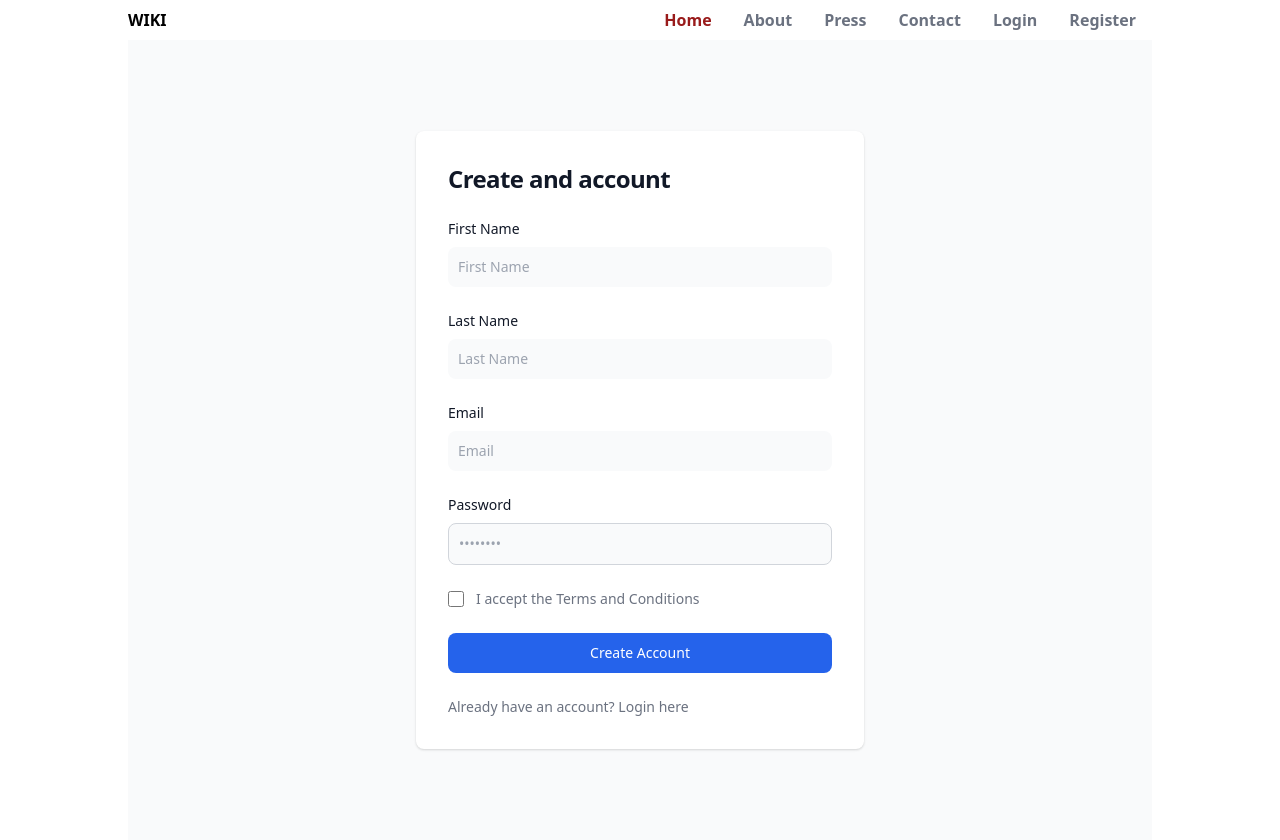
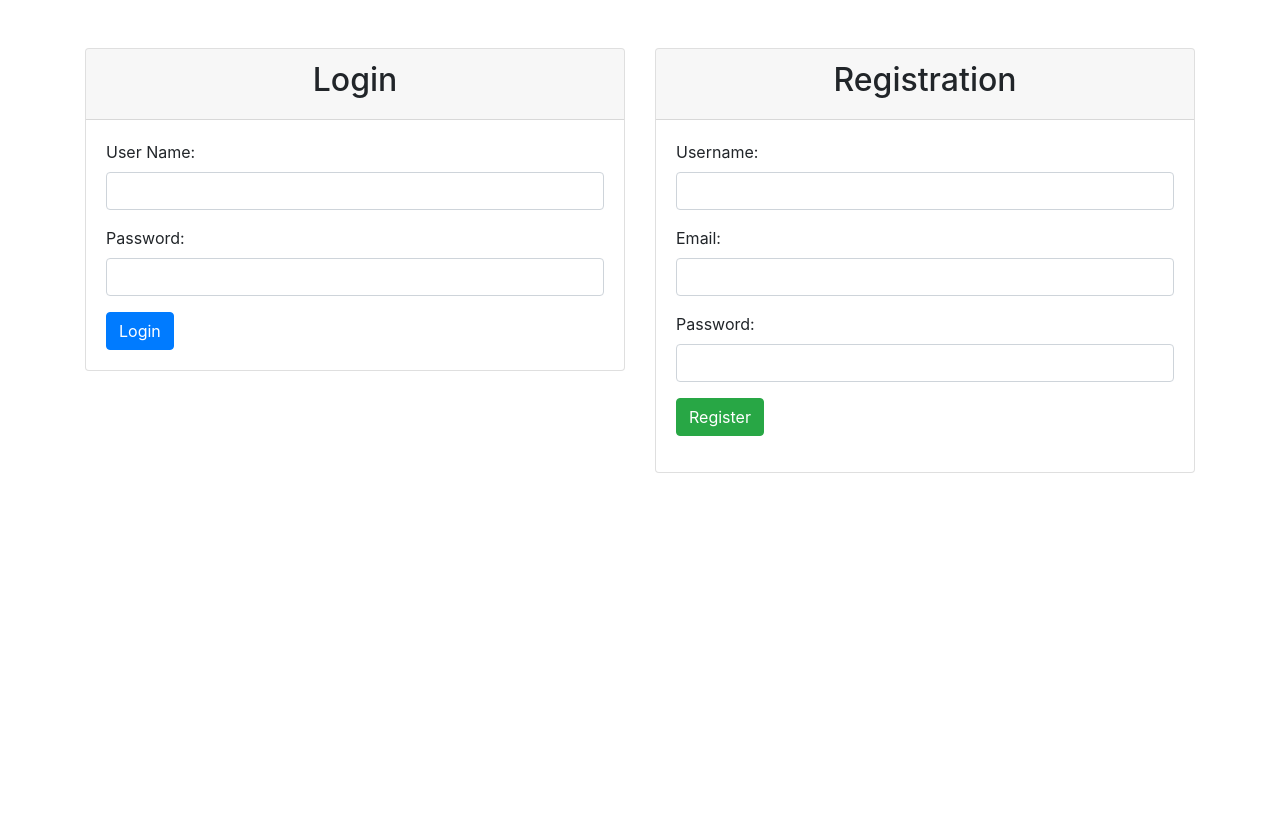
Before and after one commit to Youcode-Classe-E-2023-2024/Yassine-Bouaquil_Wiki, a PHP site: page /register_view.php in a window 1280 px wide. After the commit the page ends 473 px from the top, so only its background shows below. Run offline with PHP 8.4, Linux system fonts and the light colour scheme; some libraries are stand-ins or nearby versions.

Commit message:
Update register_view.php

```diff
--- a/views/register_view.php
+++ b/views/register_view.php
@@ -1,104 +1,115 @@
-<!DOCTYPE html>
-<html lang="en">
+<?php
+include_once '../includes/header.php';
+?>
 
-<head>
-    <meta charset="UTF-8">
-    <meta name="viewport" content="width=device-width, initial-scale=1.0">
-    <link href="https://cdn.jsdelivr.net/npm/tailwindcss@2.2.19/dist/tailwind.min.css" rel="stylesheet">
-    <title>Document</title>
-</head>
+<body>
 
-<body class="max-w-screen-lg mx-auto">
-    <header class="flex items-center justify-between py-2">
-        <a href="index.php" class="px-2 lg:px-0 font-bold capitalize">
-            WIKI
-        </a>
-        <ul class="hidden md:inline-flex items-center">
-            <li class="px-2 md:px-4">
-                <a href="/index.php" class="text-red-800 font-semibold hover:text-blue-600"> Home </a>
-            </li>
-            <li class="px-2 md:px-4">
-                <a href="#" class="text-gray-500 font-semibold hover:text-blue-600"> About </a>
-            </li>
-            <li class="px-2 md:px-4">
-                <a href="#" class="text-gray-500 font-semibold hover:text-blue-600"> Press </a>
-            </li>
-            <li class="px-2 md:px-4">
-                <a href="#" class="text-gray-500 font-semibold hover:text-blue-600"> Contact </a>
-            </li>
 
-            <?php if (isset($_SESSION["login"])) {
 
-                if (empty($_SESSION["admin"])) {
-            ?>
-                    <li class="px-2 md:px-4 hidden md:block">
-                        <a id="manage-wikis-btn" class="cursor-pointer text-gray-500 font-semibold hover:text-blue-600"> Manage My Wikis </a>
-                    </li>
-                <?php } else { ?>
-                    <li class="px-2 md:px-4 hidden md:block">
-                        <a id="manage-wikis-btn" class="cursor-pointer text-gray-500 font-semibold hover:text-blue-600"> Manage Wikis </a>
-                    </li>
-                <?php } ?>
-                <li class="px-2 md:px-4 hidden md:block">
-                    <form action="index.php?page=home" method="post">
-                        <button name="logout" class="text-gray-500 font-semibold hover:text-green-600"> Logout</button>
-                    </form>
-                </li>
-            <?php } else { ?>
-                <li class="px-2 md:px-4 hidden md:block">
-                    <a href="login_view.php" class="text-gray-500 font-semibold hover:text-blue-600"> Login </a>
-                </li>
-                <li class="px-2 md:px-4 hidden md:block">
-                    <a href="register_view.php" class="text-gray-500 font-semibold hover:text-blue-600">
-                        Register </a>
-                </li>
+    <div class="container mt-5">
+        <div class="row justify-content-center">
 
-            <?php } ?>
-        </ul>
+            <div class="col-md-6">
+                <!-- Login Form -->
+                <div class="card">
+                    <div class="card-header">
+                        <h2 class="text-center">Login</h2>
+                    </div>
+                    <div class="card-body">
 
-    </header>
-    <section class="bg-gray-50 dark:bg-gray-900">
-        <div class="flex flex-col items-center justify-center px-6 py-8 mx-auto md:h-screen lg:py-0">
-            <div class="w-full bg-white rounded-lg shadow dark:border md:mt-0 sm:max-w-md xl:p-0 dark:bg-gray-800 dark:border-gray-700">
-                <div class="p-6 space-y-4 md:space-y-6 sm:p-8">
-                    <h1 class="text-xl font-bold leading-tight tracking-tight text-gray-900 md:text-2xl dark:text-white">
-                        Create and account
-                    </h1>
-                    <form class="space-y-4 md:space-y-6" action="#">
-                        <div>
-                            <label class="block mb-2 text-sm font-medium text-gray-900 dark:text-white">First Name</label>
-                            <input name="first_name" id="first_name" class="bg-gray-50 border-gray-300 text-gray-900 sm:text-sm rounded-lg focus:ring-primary-600 focus:border-primary-600 block w-full p-2.5 dark:bg-gray-700 dark:placeholder-gray-400 dark:text-withe dark:focus:ring-blue-500 dark:focus:border-blue-500" placeholder="First Name">
-                        </div>
-                        <div>
-                            <label  class="block mb-2 text-sm font-medium text-gray-900 dark:text-white">Last Name</label>
-                            <input name="last_name" id="last_name" class="bg-gray-50 border-gray-300 text-gray-900 sm:text-sm rounded-lg focus:ring-primary-600 focus:border-primary-600 block w-full p-2.5 dark:bg-gray-700 dark:placeholder-gray-400 dark:text-withe dark:focus:ring-blue-500 dark:focus:border-blue-500" placeholder="Last Name">
-                        </div>
-                        <div>
-                            <label class="block mb-2 text-sm font-medium text-gray-900 dark:text-white">Email</label>
-                            <input name="email" id="email" class="bg-gray-50 border-gray-300 text-gray-900 sm:text-sm rounded-lg focus:ring-primary-600 focus:border-primary-600 block w-full p-2.5 dark:bg-gray-700 dark:placeholder-gray-400 dark:text-withe dark:focus:ring-blue-500 dark:focus:border-blue-500" placeholder="Email" required="">
-                        </div>
-                        <div>
-                            <label  class="block mb-2 text-sm font-medium text-gray-900 dark:text-white">Password</label>
-                            <input type="password" name="password" id="password" placeholder="••••••••" class="bg-gray-50 border border-gray-300 text-gray-900 sm:text-sm rounded-lg focus:ring-primary-600 focus:border-primary-600 block w-full p-2.5 dark:bg-gray-700 dark:border-gray-600 dark:placeholder-gray-400 dark:text-white dark:focus:ring-blue-500 dark:focus:border-blue-500" required="">
-                        </div>
-                        <div class="flex items-start">
-                            <div class="flex items-center h-5">
-                                <input id="terms" aria-describedby="terms" type="checkbox" class="w-4 h-4 border border-gray-300 rounded bg-gray-50 focus:ring-3 focus:ring-primary-300 dark:bg-gray-700 dark:border-gray-600 dark:focus:ring-primary-600 dark:ring-offset-gray-800" required="">
+
+                        <form action="../includes/login_inc.php" method="POST">
+                            <div class="form-group">
+                                <label for="loginEmail">User Name:</label>
+                                <input type="text" class="form-control" id="loginusername" name="username">
                             </div>
-                            <div class="ml-3 text-sm">
-                                <label for="terms" class="font-light text-gray-500 dark:text-gray-300">I accept the <a class="font-medium text-primary-600 hover:underline dark:text-primary-500" href="#">Terms and Conditions</a></label>
+                            <div class="form-group">
+                                <label for="loginPassword">Password:</label>
+                                <input type="password" class="form-control" id="loginPassword" name="pwd">
                             </div>
-                        </div>
-                        <button type="submit" class="w-full bg-blue-600 text-white hover:bg-withe-700 text-blue focus:ring-4 focus:outline-none focus:ring-primary-300 font-medium rounded-lg text-sm px-5 py-2.5 text-center dark:bg-primary-600 dark:hover:bg-primary-700 dark:focus:ring-primary-800">Create Account
-                        </button>
-                        <p class="text-sm font-light text-gray-500 dark:text-gray-400">
-                            Already have an account? <a href="login_view.php" class="font-medium text-primary-600 hover:underline dark:text-primary-500">Login here</a>
-                        </p>
-                    </form>
+                            <button type="submit" name="submit" class="btn btn-primary">Login</button>
+                        </form>
+                        <?php
+
+                        check_login_errors();
+
+                        ?>
+
+
+
+
+                    </div>
+                </div>
+            </div>
+
+
+
+            <div class="col-md-6">
+                <!-- Signup Form -->
+                <div class="card">
+                    <div class="card-header">
+                        <h2 class="text-center">Registration</h2>
+                    </div>
+                    <div class="card-body">
+                        <form id="signupForm" method="POST">
+                            <div class="form-group">
+                                <label for="registerUsername">Username:</label>
+                                <input type="text" required class="form-control" id="registerUsername" name="username">
+                            </div>
+                            <div class="form-group">
+                                <label for="registerEmail">Email:</label>
+                                <input type="email" required class="form-control" id="registerEmail" name="email">
+                            </div>
+                            <div class="form-group">
+                                <label for="registerPassword">Password:</label>
+                                <input type="password" required class="form-control" id="registerPassword" name="pwd">
+                            </div>
+                            <button type="submit" name="submit" class="btn btn-success">Register</button>
+                        </form>
+                        <div id="signupErrorMessages" class="mt-3"></div>
+
+                    </div>
                 </div>
             </div>
         </div>
-    </section>
+    </div>
+
+
+
+
+
+
+
+    <script src="https://code.jquery.com/jquery-3.6.0.min.js"></script>
+    <script src="script.js"></script>
+
+    <!-- Bootstrap JS and Popper.js -->
+    <script src="https://cdnjs.cloudflare.com/ajax/libs/popper.js/1.12.9/umd/popper.min.js"></script>
+    <script src="https://maxcdn.bootstrapcdn.com/bootstrap/4.0.0/js/bootstrap.min.js"></script>
+
+    <script>
+        $(document).ready(function() {
+            console.log("Script is running!");
+            $("#signupForm").submit(function(event) {
+                event.preventDefault(); // Prevent the default form submission
+                var formData = $(this).serialize(); // Serialize the form data
+                $.ajax({
+                    type: "POST",
+                    url: "../includes/signup.inc.php", // Use the correct path to your signup_ajax.php file
+                    data: formData,
+                    success: function(response) {
+                        var data = JSON.parse(response);
+                        if (data.success) {
+                            alert("Signup successful!"); // You can redirect or perform other actions here
+                        } else {
+                            // Display errors in the designated div
+                            $("#signupErrorMessages").html("<div class='alert alert-danger'>" + data.errors.join('<br>') + "</div>");
+                        }
+                    }
+                });
+            });
+        });
+    </script>
 </body>
 
 </html>
```
